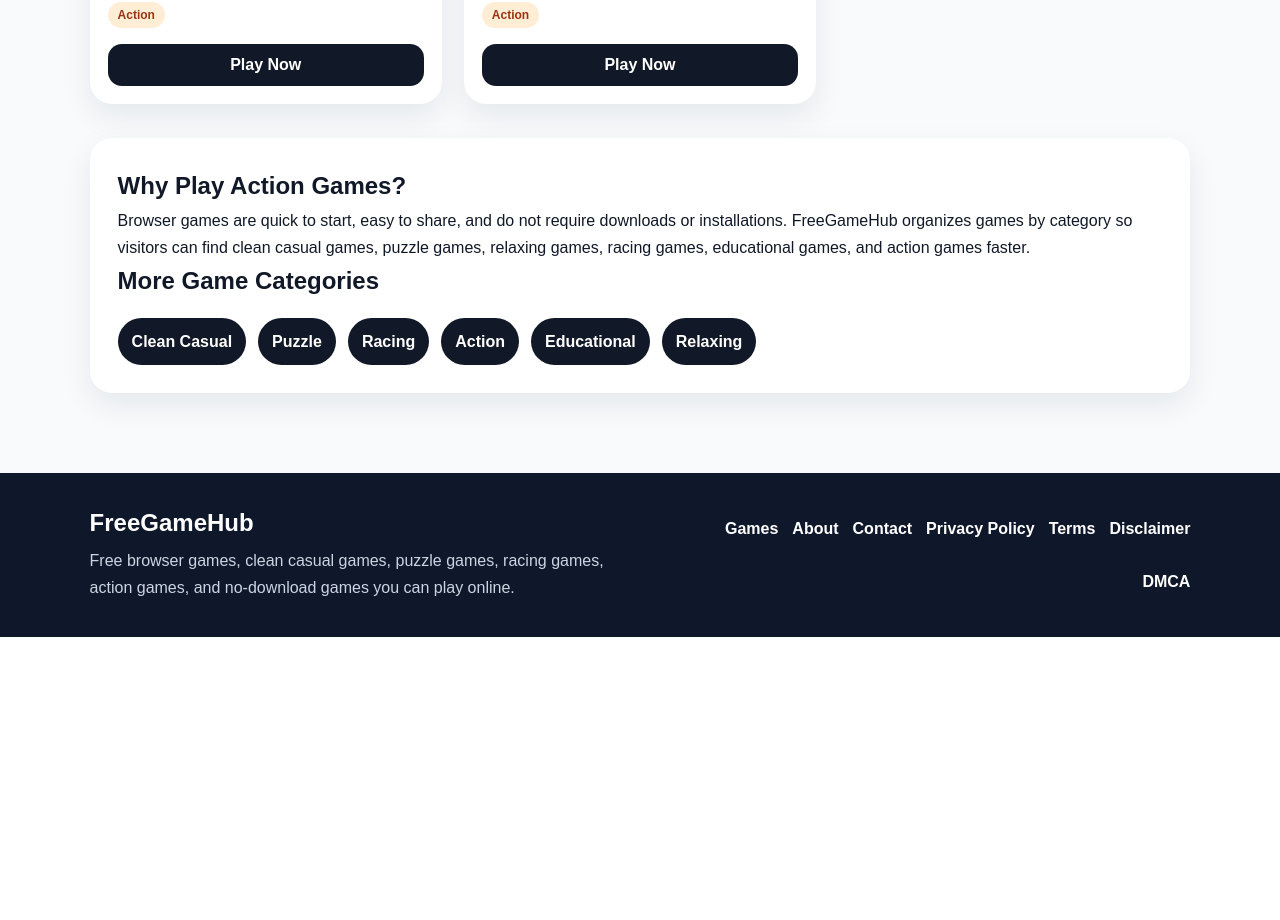
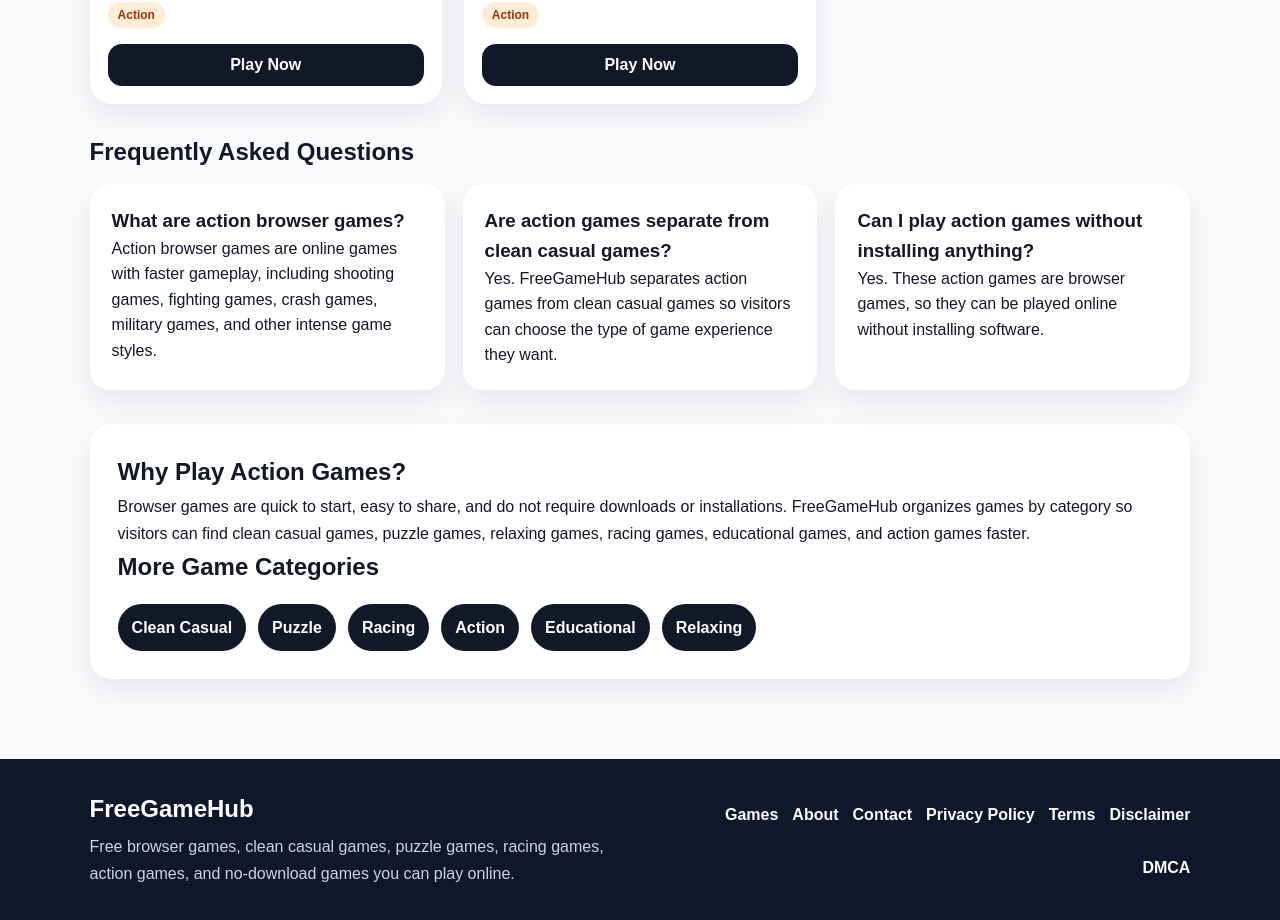
Before and after one commit to matthewwweb-art/free-gaming-website-ad-revenue, a Next.js app: page /games/category/action in a window 1280 px wide. Shown: the part 2154-3074 px from the top of the page. Before the commit the page ends 2791 px from the top, so only its background shows below. Built offline with nearby package versions, Linux system fonts and the light colour scheme.

Commit message:
Add FAQ schema to category pages

```diff
--- a/app/games/category/[slug]/page.js
+++ b/app/games/category/[slug]/page.js
@@ -10,6 +10,23 @@ const categoryPages = {
       "Play clean casual browser games online with no downloads. Browse puzzle games, relaxing games, math games, hidden object games, and simple games for quick breaks.",
     filterType: "audience",
     filterValue: "Clean Casual",
+    faqs: [
+      {
+        question: "What are clean casual games?",
+        answer:
+          "Clean casual games are simple browser games focused on lighter gameplay, such as puzzles, math games, hidden object games, relaxing games, and easy driving games.",
+      },
+      {
+        question: "Do I need to download anything to play these games?",
+        answer:
+          "No. These games are browser-based, so you can play them online without downloading or installing software.",
+      },
+      {
+        question: "What types of games are included in this section?",
+        answer:
+          "This section includes puzzle games, relaxing games, math games, hidden object games, match games, and other casual browser games.",
+      },
+    ],
   },
   action: {
     title: "Action Games",
@@ -18,6 +35,23 @@ const categoryPages = {
       "Play free action browser games online. Browse shooting games, fighting games, crash games, military games, and intense games with no downloads.",
     filterType: "audience",
     filterValue: "Action",
+    faqs: [
+      {
+        question: "What are action browser games?",
+        answer:
+          "Action browser games are online games with faster gameplay, including shooting games, fighting games, crash games, military games, and other intense game styles.",
+      },
+      {
+        question: "Are action games separate from clean casual games?",
+        answer:
+          "Yes. FreeGameHub separates action games from clean casual games so visitors can choose the type of game experience they want.",
+      },
+      {
+        question: "Can I play action games without installing anything?",
+        answer:
+          "Yes. These action games are browser games, so they can be played online without installing software.",
+      },
+    ],
   },
   puzzle: {
     title: "Puzzle Games",
@@ -26,6 +60,23 @@ const categoryPages = {
       "Play free puzzle games online. Find match games, hidden object games, logic games, and casual puzzle games you can play instantly in your browser.",
     filterType: "category",
     filterValue: "Puzzle",
+    faqs: [
+      {
+        question: "What are puzzle games?",
+        answer:
+          "Puzzle games are games that focus on problem-solving, matching, logic, hidden objects, pattern recognition, or brain challenges.",
+      },
+      {
+        question: "Are these puzzle games free to play?",
+        answer:
+          "Yes. The puzzle games listed on FreeGameHub are free to play online in your browser.",
+      },
+      {
+        question: "Do puzzle games work on mobile?",
+        answer:
+          "Many browser puzzle games work on mobile devices, but performance can depend on the game, browser, and screen size.",
+      },
+    ],
   },
   racing: {
     title: "Racing Games",
@@ -34,6 +85,23 @@ const categoryPages = {
       "Play free racing and driving games online. Drive cars, SUVs, vehicles, and simulators directly in your browser with no downloads.",
     filterType: "category",
     filterValue: "Racing",
+    faqs: [
+      {
+        question: "What are racing browser games?",
+        answer:
+          "Racing browser games are online games where players drive cars, SUVs, trucks, or other vehicles through tracks, cities, or open areas.",
+      },
+      {
+        question: "Do I need a controller to play racing games?",
+        answer:
+          "No. Most browser racing games can be played with a keyboard, mouse, or touch controls depending on the game.",
+      },
+      {
+        question: "Are these racing games no-download games?",
+        answer:
+          "Yes. The racing games on this page are designed to run directly in the browser without a download.",
+      },
+    ],
   },
   educational: {
     title: "Educational Games",
@@ -42,6 +110,23 @@ const categoryPages = {
       "Play free educational browser games online. Practice math, quick thinking, logic, and brain games directly in your browser.",
     filterType: "category",
     filterValue: "Educational",
+    faqs: [
+      {
+        question: "What are educational browser games?",
+        answer:
+          "Educational browser games are online games designed around learning, practice, problem-solving, math, logic, typing, or brain skills.",
+      },
+      {
+        question: "Can educational games still be fun?",
+        answer:
+          "Yes. Many educational games use simple challenges, timers, scoring, and quick gameplay to make learning feel more entertaining.",
+      },
+      {
+        question: "Do educational games require downloads?",
+        answer:
+          "No. These educational games can be played directly in the browser without installing extra software.",
+      },
+    ],
   },
   relaxing: {
     title: "Relaxing Games",
@@ -50,6 +135,23 @@ const categoryPages = {
       "Play free relaxing browser games online. Enjoy calm casual games, aquarium games, puzzle games, and slow-paced games with no downloads.",
     filterType: "category",
     filterValue: "Relaxing",
+    faqs: [
+      {
+        question: "What are relaxing browser games?",
+        answer:
+          "Relaxing browser games are slower-paced online games designed for calm, simple, and casual play.",
+      },
+      {
+        question: "What types of relaxing games are on FreeGameHub?",
+        answer:
+          "Relaxing games may include aquarium games, calm puzzle games, matching games, casual games, and other low-pressure browser games.",
+      },
+      {
+        question: "Can I play relaxing games for quick breaks?",
+        answer:
+          "Yes. Relaxing browser games are a good fit for short play sessions because they are simple to start and do not require downloads.",
+      },
+    ],
   },
 };
 
@@ -85,8 +187,54 @@ export default async function CategoryPage({ params }) {
     return game.category === page.filterValue;
   });
 
+  const pageUrl = `https://free-gaming-website-ad-revenue.vercel.app/games/category/${resolvedParams.slug}`;
+
+  const faqSchema = {
+    "@context": "https://schema.org",
+    "@type": "FAQPage",
+    mainEntity: page.faqs.map((faq) => ({
+      "@type": "Question",
+      name: faq.question,
+      acceptedAnswer: {
+        "@type": "Answer",
+        text: faq.answer,
+      },
+    })),
+  };
+
+  const collectionSchema = {
+    "@context": "https://schema.org",
+    "@type": "CollectionPage",
+    name: page.title,
+    description: page.description,
+    url: pageUrl,
+    mainEntity: {
+      "@type": "ItemList",
+      itemListElement: categoryGames.map((game, index) => ({
+        "@type": "ListItem",
+        position: index + 1,
+        name: game.title,
+        url: `https://free-gaming-website-ad-revenue.vercel.app/games/${game.slug}`,
+      })),
+    },
+  };
+
   return (
     <main style={styles.page}>
+      <script
+        type="application/ld+json"
+        dangerouslySetInnerHTML={{
+          __html: JSON.stringify(faqSchema),
+        }}
+      />
+
+      <script
+        type="application/ld+json"
+        dangerouslySetInnerHTML={{
+          __html: JSON.stringify(collectionSchema),
+        }}
+      />
+
       <section style={styles.hero}>
         <p style={styles.badge}>Free Browser Games</p>
         <h1 style={styles.title}>{page.heading}</h1>
@@ -117,9 +265,7 @@ export default async function CategoryPage({ params }) {
         </div>
 
         {categoryGames.length === 0 ? (
-          <div style={styles.empty}>
-            No games found in this category yet.
-          </div>
+          <div style={styles.empty}>No games found in this category yet.</div>
         ) : (
           <div style={styles.grid}>
             {categoryGames.map((game) => (
@@ -162,6 +308,19 @@ export default async function CategoryPage({ params }) {
           </div>
         )}
 
+        <section style={styles.faqSection}>
+          <h2>Frequently Asked Questions</h2>
+
+          <div style={styles.faqGrid}>
+            {page.faqs.map((faq) => (
+              <div key={faq.question} style={styles.faqCard}>
+                <h3>{faq.question}</h3>
+                <p>{faq.answer}</p>
+              </div>
+            ))}
+          </div>
+        </section>
+
         <div style={styles.seoText}>
           <h2>Why Play {page.title}?</h2>
           <p>
@@ -173,7 +332,10 @@ export default async function CategoryPage({ params }) {
 
           <h2>More Game Categories</h2>
           <div style={styles.categoryLinks}>
-            <Link href="/games/category/clean-casual" style={styles.categoryLink}>
+            <Link
+              href="/games/category/clean-casual"
+              style={styles.categoryLink}
+            >
               Clean Casual
             </Link>
 
@@ -189,7 +351,10 @@ export default async function CategoryPage({ params }) {
               Action
             </Link>
 
-            <Link href="/games/category/educational" style={styles.categoryLink}>
+            <Link
+              href="/games/category/educational"
+              style={styles.categoryLink}
+            >
               Educational
             </Link>
 
@@ -370,6 +535,22 @@ const styles = {
     textAlign: "center",
     fontWeight: "800",
   },
+  faqSection: {
+    marginTop: "34px",
+  },
+  faqGrid: {
+    display: "grid",
+    gridTemplateColumns: "repeat(3, minmax(0, 1fr))",
+    gap: "18px",
+    marginTop: "18px",
+  },
+  faqCard: {
+    background: "#ffffff",
+    padding: "22px",
+    borderRadius: "20px",
+    boxShadow: "0 12px 30px rgba(15,23,42,0.08)",
+    lineHeight: "1.6",
+  },
   seoText: {
     marginTop: "34px",
     background: "#ffffff",
```
